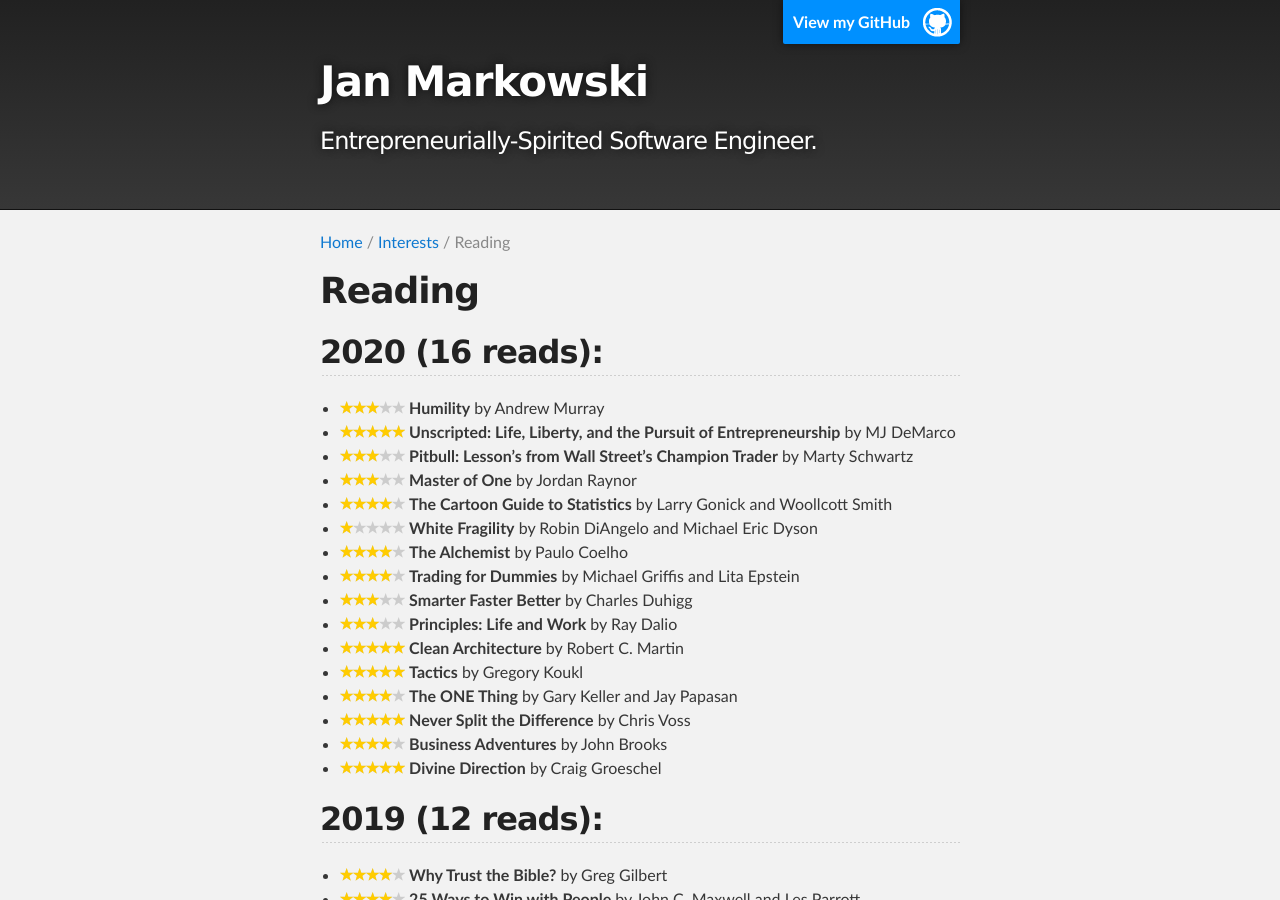
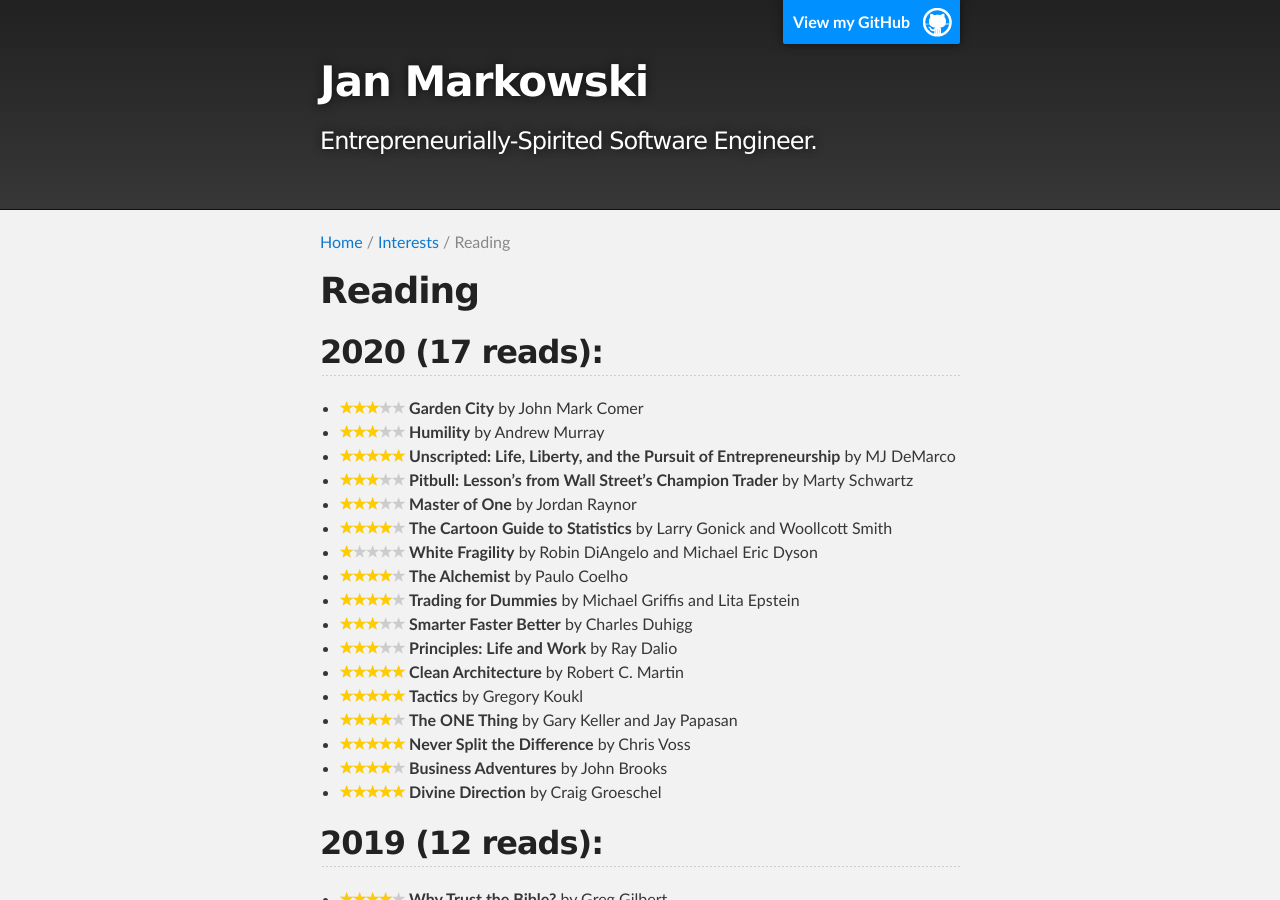
Before and after one commit to jmarkowski/jmarkowski.github.io, a Jekyll site: the page built from _interests/reading.md, in a window 1280 px wide and 900 px high. Built offline with Jekyll 4.4.1, drawn with Linux system fonts in a browser that asks for light colours.

Commit message:
Finished reading 'Garden City'

```diff
--- a/_interests/reading.md
+++ b/_interests/reading.md
@@ -42,8 +42,9 @@
 </span>
 {% endcapture %}
 
-## 2020 (16 reads):
+## 2020 (17 reads):
 
+- {{ star3 }} __Garden City__ by John Mark Comer
 - {{ star3 }} __Humility__ by Andrew Murray
 - {{ star5 }} __Unscripted: Life, Liberty, and the Pursuit of Entrepreneurship__ by MJ DeMarco
 - {{ star3 }} __Pitbull: Lesson's from Wall Street's Champion Trader__ by Marty Schwartz
```
